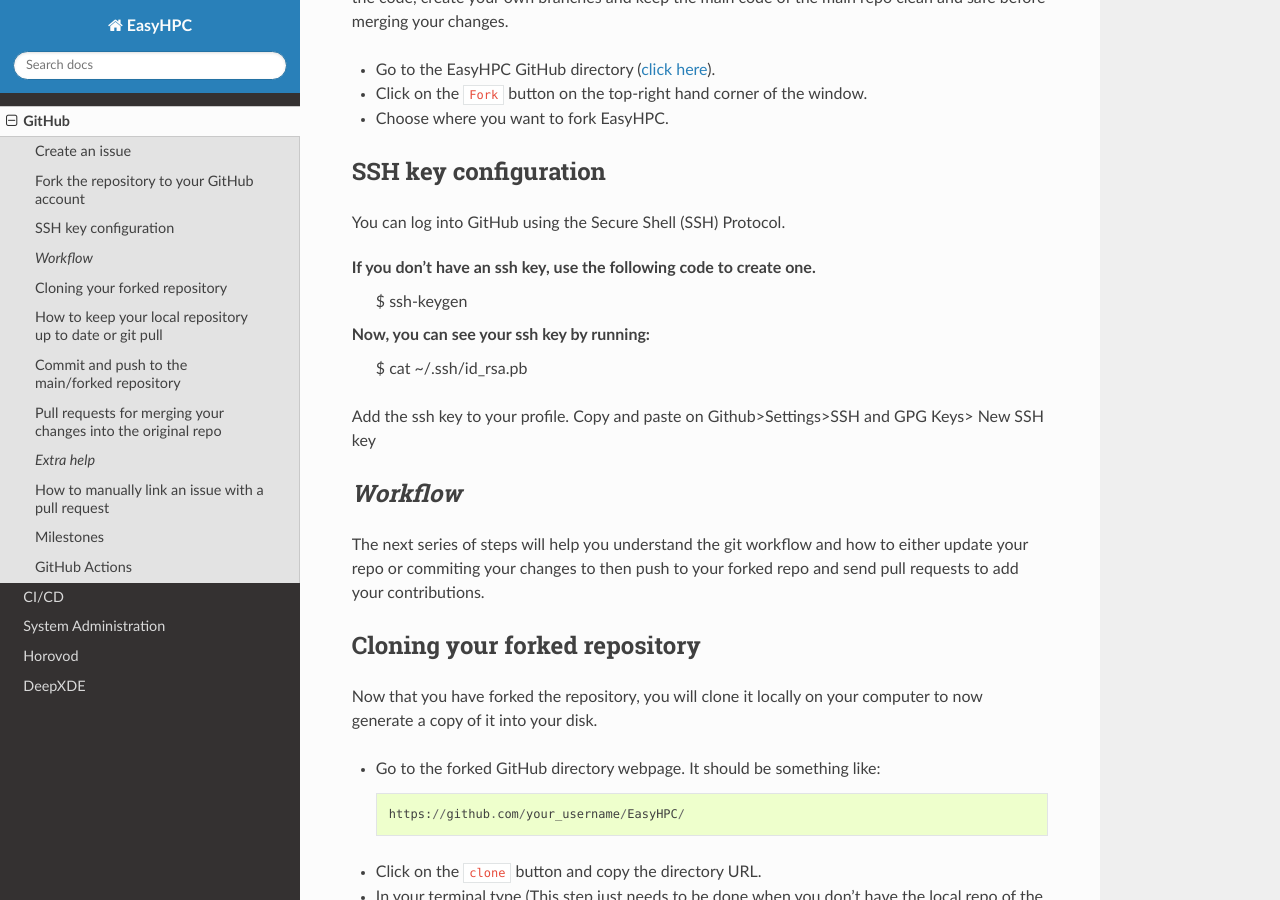
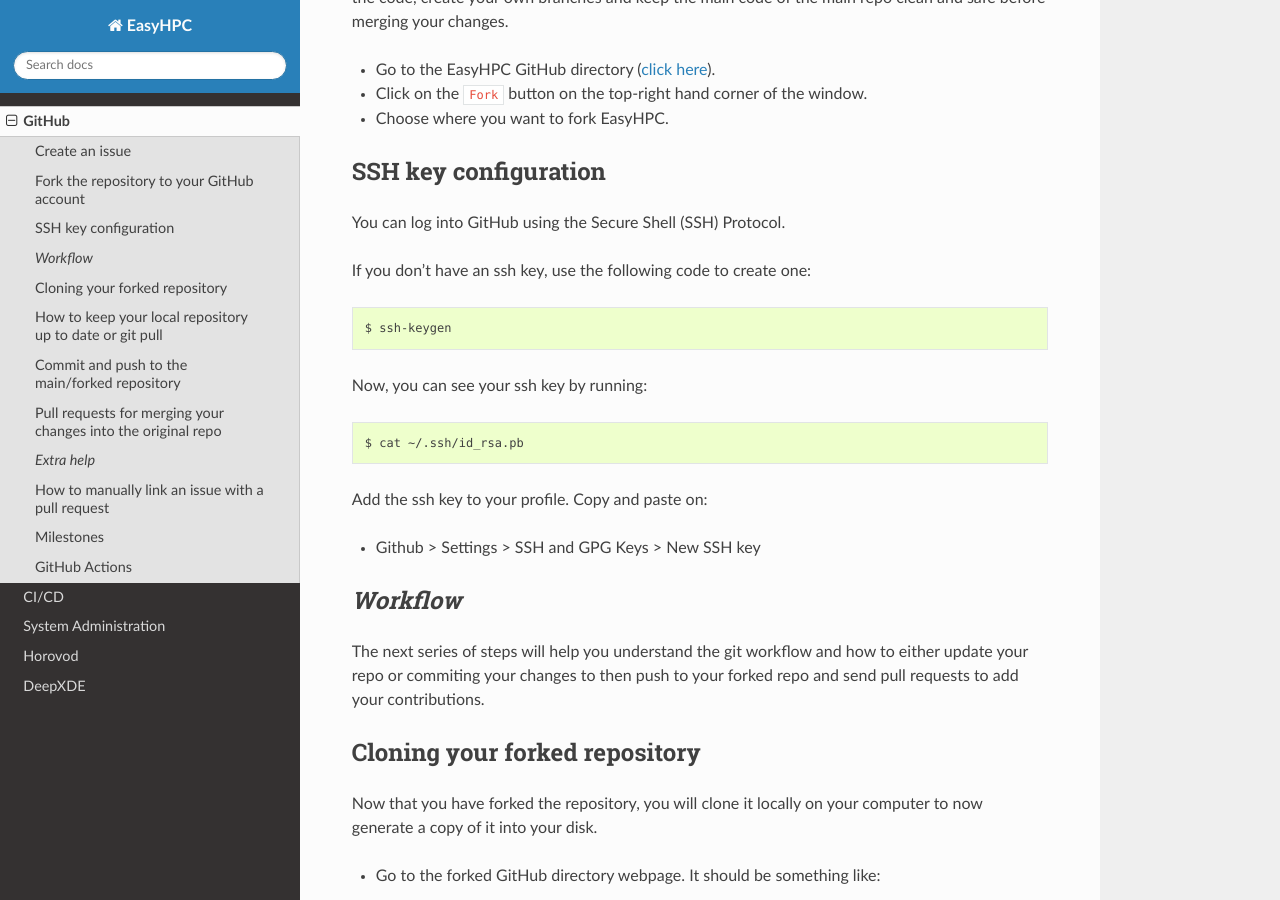
Before and after one commit to pescap/EasyHPC, a Sphinx documentation site: the page built from docs/source/github.rst, in a window 1280 px wide and 900 px high, scrolled down 599 px. Built offline with Sphinx 7.4.7 and the Read the Docs theme 2.0.0, drawn with Linux system fonts in a browser that asks for light colours.

```diff
--- a/docs/source/github.rst
+++ b/docs/source/github.rst
@@ -30,14 +30,18 @@ SSH key configuration
 
 You can log into GitHub using the Secure Shell (SSH) Protocol.
 
-If you don't have an ssh key, use the following code to create one.
+If you don't have an ssh key, use the following code to create one::
+
 	 $ ssh-keygen
 
-Now, you can see your ssh key by running:
+Now, you can see your ssh key by running::
+
 	 $ cat ~/.ssh/id_rsa.pb
 
 Add the ssh key to your profile.
-Copy and paste on Github>Settings>SSH and GPG Keys> New SSH key
+Copy and paste on:
+
+* Github > Settings > SSH and GPG Keys > New SSH key
 
 *Workflow*
 ----------
```
